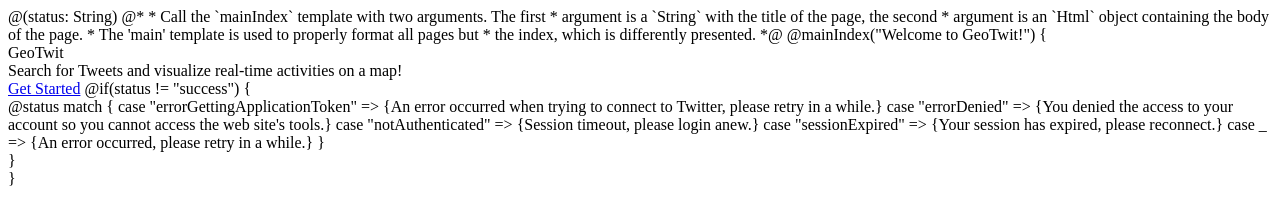
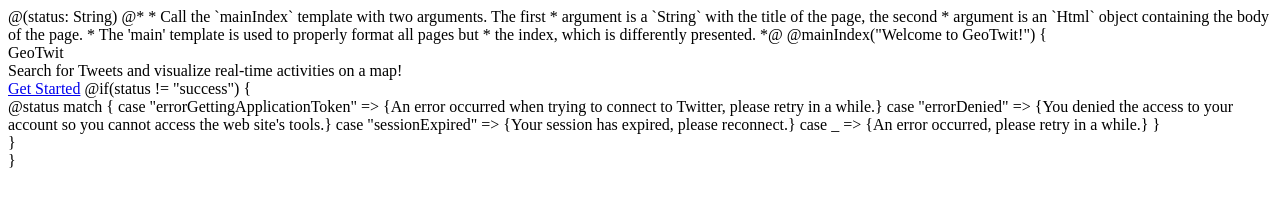
Before and after one commit to edri/GeoTwit, a plain HTML site: page app/GeoTwit/app/views/index.scala.html in a window 1280 px wide. Drawn offline with Linux system fonts and the light colour scheme.

```diff
--- a/app/GeoTwit/app/views/index.scala.html
+++ b/app/GeoTwit/app/views/index.scala.html
@@ -22,7 +22,6 @@
                     @status match {
                         case "errorGettingApplicationToken" => {An error occurred when trying to connect to Twitter, please retry in a while.}
                         case "errorDenied"                  => {You denied the access to your account so you cannot access the web site's tools.}
-                        case "notAuthenticated"             => {Session timeout, please login anew.}
                         case "sessionExpired"               => {Your session has expired, please reconnect.}
                         case _                              => {An error occurred, please retry in a while.}
                     }
```
Also changed, not shown: doc/reports/filters-actions-compositions.png (added), 4 other files.
